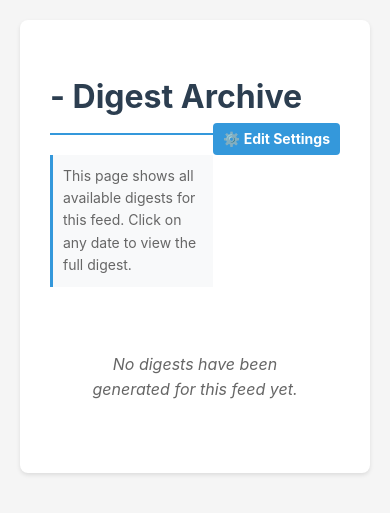
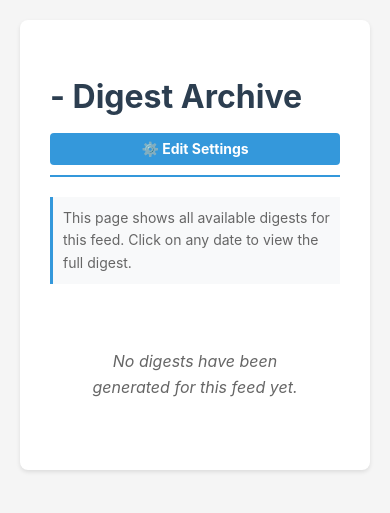
Before and after one commit to yinan-c/RSSbrew, a Django app: template FeedManager/templates/FeedManager/digest_list.html in a window 390 px wide. Shown: the top 513 px of the page. Run offline with Django 4.2, Linux system fonts and the light colour scheme; the template is opened without the code that fills it, so the values that code supplies are empty.

Commit message:
update digest html format (button)

```diff
--- a/FeedManager/templates/FeedManager/digest_base.html
+++ b/FeedManager/templates/FeedManager/digest_base.html
@@ -31,6 +31,13 @@
             border-bottom: 2px solid #3498db;
             padding-bottom: 10px;
             margin-bottom: 20px;
+            display: flex;
+            justify-content: space-between;
+            align-items: center;
+        }
+
+        .header-text {
+            flex: 1;
         }
 
         h2 {
@@ -100,6 +107,21 @@
 
         /* Mobile responsive styles */
         @media (max-width: 600px) {
+            h1 {
+                display: flex;
+                flex-direction: column;
+                gap: 10px;
+                align-items: stretch;
+            }
+
+            .admin-link {
+                float: none;
+                display: block;
+                text-align: center;
+                width: 100%;
+                box-sizing: border-box;
+            }
+
             .meta-info {
                 display: flex;
                 flex-direction: column;
@@ -112,6 +134,8 @@
                 text-align: center;
                 margin-left: 0;
                 margin-top: 10px;
+                width: 100%;
+                box-sizing: border-box;
             }
 
             .meta-info-text {
@@ -200,9 +224,11 @@
   <body>
     <div class="container">
       <h1>
-        {% block header %}
+        <span class="header-text">
+          {% block header %}
 {{ feed_name }}
-        {% endblock %}
+          {% endblock %}
+        </span>
         <a href="/admin/FeedManager/processedfeed/{{ feed_id }}/change/"
            class="admin-link"
            target="_blank">⚙️ Edit Settings</a>
```
